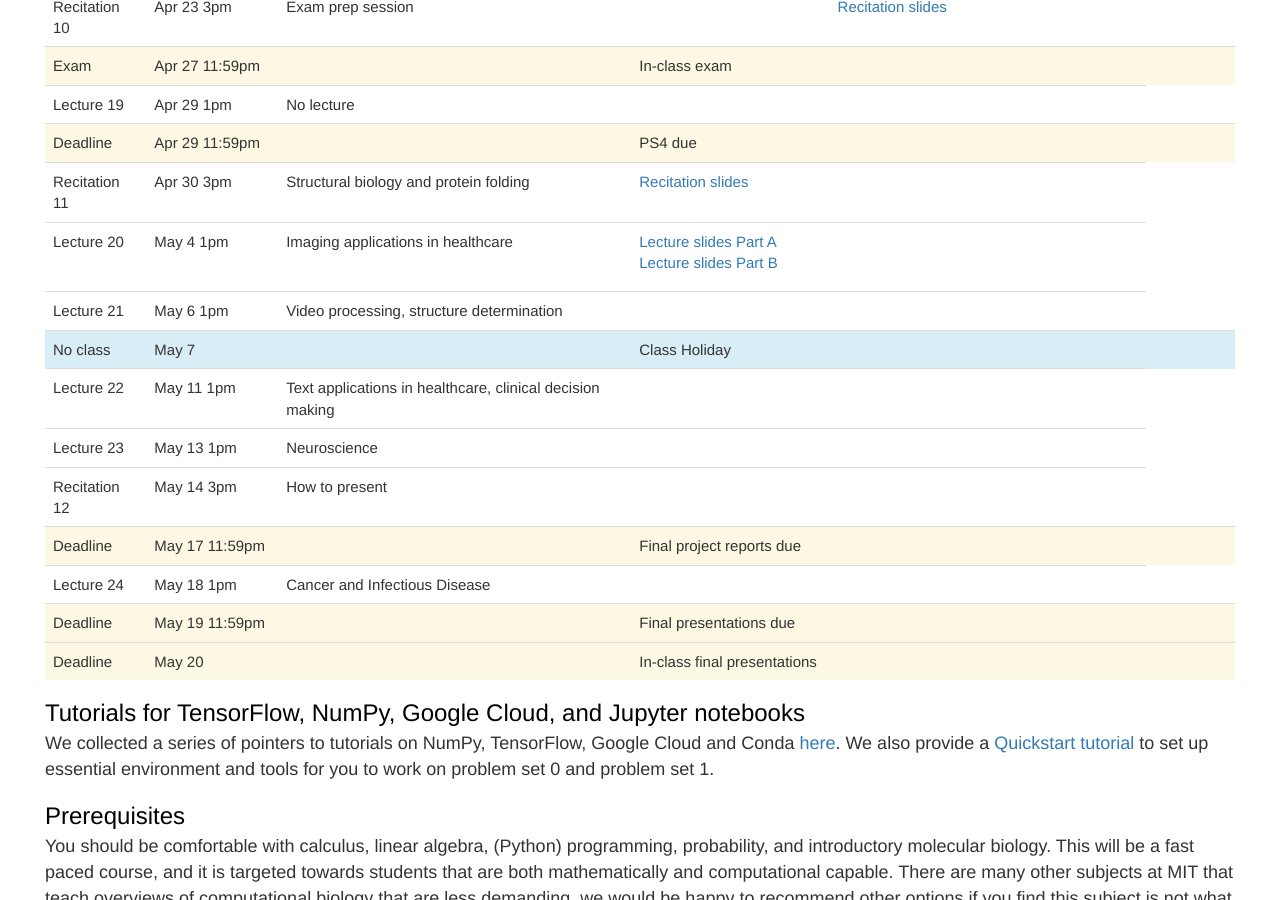
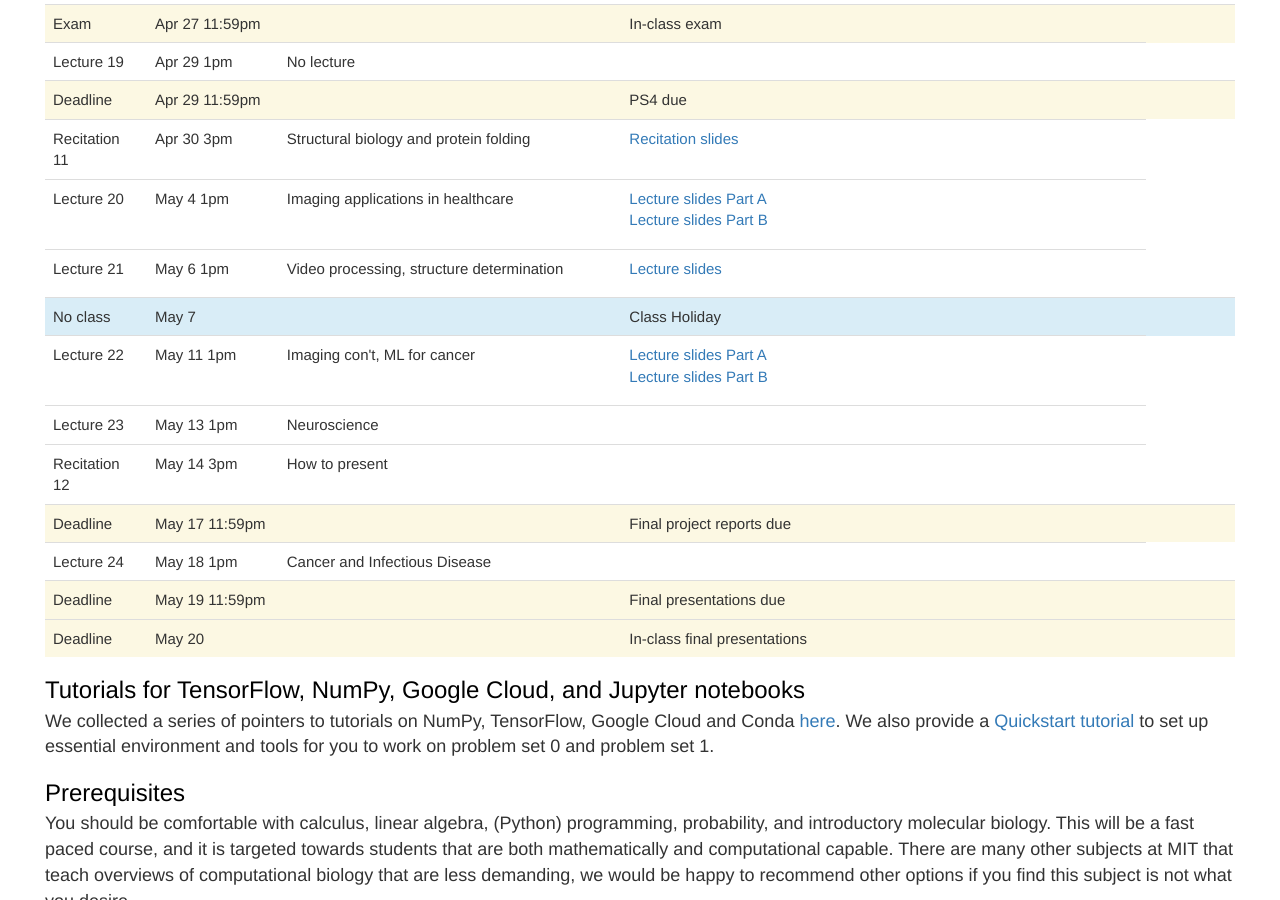
Before and after one commit to mit6874/mit6874.github.io, a Jekyll site: the page built from index.html, in a window 1280 px wide and 900 px high, scrolled down 2952 px. Built offline with Jekyll 4.4.1, drawn with Linux system fonts in a browser that asks for light colours; nearby versions of some CDN libraries.

Commit message:
update thru lec 22

```diff
--- a/index.html
+++ b/index.html
@@ -434,7 +434,9 @@ layout: default
             <td>Lecture 21</td>
             <td>May 6 1pm</td>
             <td>Video processing, structure determination</td>
-            <td></td>
+            <td><ul>
+                    <li><a href="assets/sp2021/slides/l21.pdf">Lecture slides</a></li>
+                </ul></td>
             <td></td>
         </tr>
         <tr class="info">
@@ -448,8 +450,11 @@ layout: default
         <tr>
             <td>Lecture 22</td>
             <td>May 11 1pm</td>
-            <td>Text applications in healthcare, clinical decision making</td>
-            <td></td>
+            <td>Imaging con't, ML for cancer</td>
+            <td><ul>
+                    <li><a href="assets/sp2021/slides/l22a.pdf">Lecture slides Part A</a></li>
+                    <li><a href="assets/sp2021/slides/l22b.pdf">Lecture slides Part B</a></li>
+                </ul></td>
             <td></td>
         </tr>
         <tr>
```
Also changed, not shown: 6 other files.
